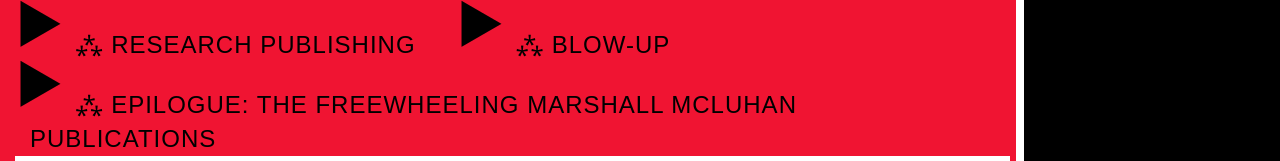
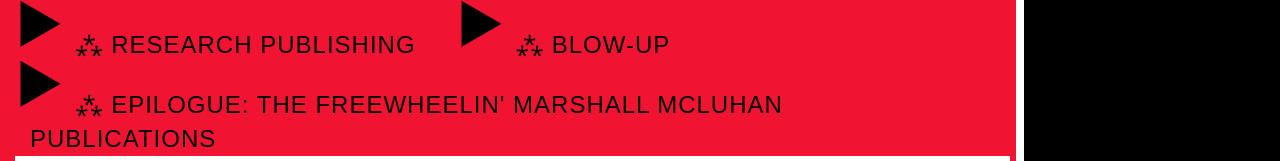
Before and after one commit to hybrid-publishing-lab/hybrid-lecture-player, a plain HTML site: page hybridvideo/index.html in a window 1280 px wide. Shown: the part 300-461 px from the top of the page. Drawn offline with nearby package versions, Linux system fonts and the light colour scheme; no server answers; a script that the page names is missing; files whose address does not match are found by name.

Commit message:
Epilogue text correction

```diff
--- a/hybridvideo/index.html
+++ b/hybridvideo/index.html
@@ -59,7 +59,7 @@
                 </div>
 
                 <div class="chapter-title" onclick="goToChapter(4460)" onmouseover="changePrecisContent(9)" onmouseleave="changePrecisContent(0)">
-                  &#8258; Epilogue: The Freewheeling Marshall McLuhan
+                  &#8258; Epilogue: THE FREEWHEELIN' MARSHALL McLUHAN
                 </div>
 
 
```
